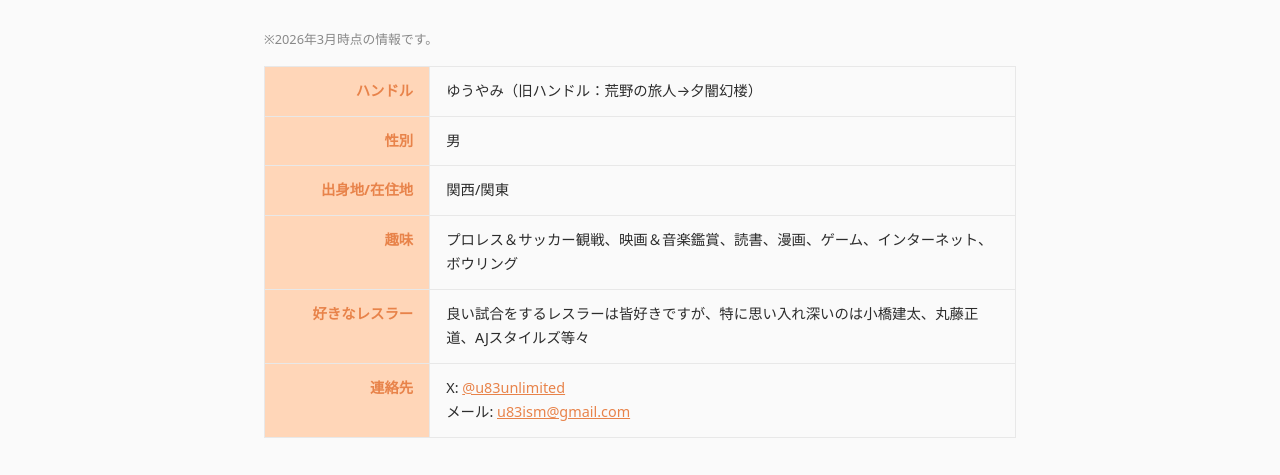
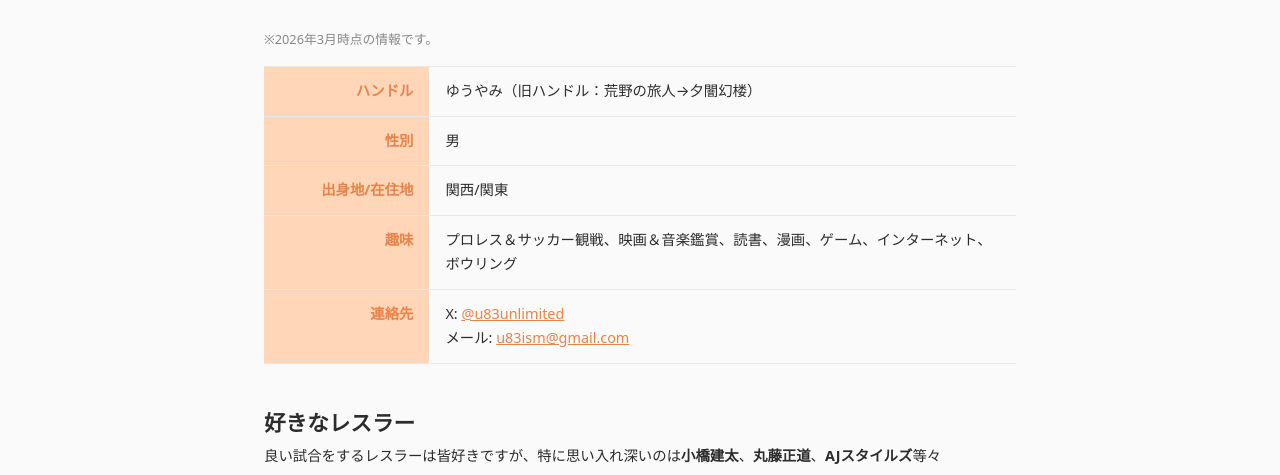
Before and after one commit to u83ism/DLB, an Astro site: page /DLB/profile in a window 1280 px wide. Shown: the part 228-703 px from the top of the page. Built offline with nearby package versions, Linux system fonts and the light colour scheme; Astro itself is replaced by a stand-in of ours.

Commit message:
💄 プロフィール画面のUIを調整

```diff
--- a/src/layouts/ProfileLayout.astro
+++ b/src/layouts/ProfileLayout.astro
@@ -16,7 +16,6 @@ interface ProfileFrontmatter {
   readonly gender: string;
   readonly location: string;
   readonly hobbies: string;
-  readonly favoriteWrestlers: string;
   readonly contact: Contact;
 }
 
@@ -34,41 +33,35 @@ const { frontmatter: fm } = Astro.props;
 
       {fm.note && <p class="note">※{fm.note}</p>}
 
-      <table class="profile-table">
-        <tbody>
-          <tr>
-            <th>ハンドル</th>
-            <td>{fm.handle}</td>
-          </tr>
-          <tr>
-            <th>性別</th>
-            <td>{fm.gender}</td>
-          </tr>
-          <tr>
-            <th>出身地/在住地</th>
-            <td>{fm.location}</td>
-          </tr>
-          <tr>
-            <th>趣味</th>
-            <td>{fm.hobbies}</td>
-          </tr>
-          <tr>
-            <th>好きなレスラー</th>
-            <td>{fm.favoriteWrestlers}</td>
-          </tr>
-          <tr>
-            <th>連絡先</th>
-            <td>
+      <dl class="profile-list">
+        <div class="profile-item">
+          <dt>ハンドル</dt>
+          <dd>{fm.handle}</dd>
+        </div>
+        <div class="profile-item">
+          <dt>性別</dt>
+          <dd>{fm.gender}</dd>
+        </div>
+        <div class="profile-item">
+          <dt>出身地/在住地</dt>
+          <dd>{fm.location}</dd>
+        </div>
+        <div class="profile-item">
+          <dt>趣味</dt>
+          <dd>{fm.hobbies}</dd>
+        </div>
+        <div class="profile-item">
+          <dt>連絡先</dt>
+          <dd>
             {fm.contact.x && (
               <span>X: <a href={fm.contact.x} target="_blank" rel="noopener noreferrer">@{fm.contact.x.split('/').at(-1)}</a><br /></span>
             )}
             {fm.contact.email && (
               <span>メール: <a href={`mailto:${fm.contact.email}`}>{fm.contact.email}</a></span>
             )}
-            </td>
-          </tr>
-        </tbody>
-      </table>
+          </dd>
+        </div>
+      </dl>
 
       <!-- Markdownの本文（好きなライター等の複雑なセクション）を描画する -->
       <div class="prose">
@@ -106,50 +99,50 @@ const { frontmatter: fm } = Astro.props;
     margin-bottom: 16px;
   }
 
-  /* プロフィールテーブル（データ用途のため<table>を維持） */
-  .profile-table {
-    width: 100%;
-    border-collapse: collapse;
+  /* プロフィールリスト（テーブル風グリッドレイアウト） */
+  .profile-list {
     font-size: 0.9rem;
-    margin-bottom: 40px;
+    margin: 0 0 40px;
   }
 
-  .profile-table th,
-  .profile-table td {
-    padding: 12px 16px;
-    border: 1px solid var(--border);
-    vertical-align: top;
+  .profile-item {
+    display: grid;
+    grid-template-columns: 22% 1fr;
+    border-bottom: 1px solid var(--border);
     line-height: 1.7;
   }
 
-  .profile-table th {
-    background: var(--peach);
-    color: var(--peach-deep);
-    font-weight: 700;
-    white-space: nowrap;
-    width: 22%;
-    text-align: right;
+  .profile-item:first-child {
+    border-top: 1px solid var(--border);
   }
 
-  .profile-table td a {
+  .profile-item dt {
+    padding: 12px 16px;
+    font-weight: 700;
+    color: var(--peach-deep);
+    background: var(--peach);
+    text-align: right;
+    display: block;
+  }
+
+  .profile-item dd {
+    padding: 12px 16px;
+    margin: 0;
+    color: var(--text);
+  }
+
+  .profile-item dd a {
     color: var(--peach-deep);
   }
 
   @media (max-width: 500px) {
-    .profile-table th {
-      width: auto;
-      text-align: left;
-      white-space: normal;
+    .profile-item {
+      grid-template-columns: 1fr;
     }
 
-    .profile-table th,
-    .profile-table td {
-      display: block;
-      width: 100%;
-    }
-
-    .profile-table tr + tr th {
-      border-top: 2px solid var(--border);
+    .profile-item dt {
+      text-align: left;
+      border-bottom: none;
     }
   }
 
--- a/src/pages/profile/index.md
+++ b/src/pages/profile/index.md
@@ -7,11 +7,14 @@ handle: ゆうやみ（旧ハンドル：荒野の旅人→夕闇幻楼）
 gender: 男
 location: 関西/関東
 hobbies: プロレス＆サッカー観戦、映画＆音楽鑑賞、読書、漫画、ゲーム、インターネット、ボウリング
-favoriteWrestlers: 良い試合をするレスラーは皆好きですが、特に思い入れ深いのは小橋建太、丸藤正道、AJスタイルズ等々
 contact:
   x: https://twitter.com/u83unlimited
   email: u83ism@gmail.com
 ---
+
+## 好きなレスラー
+
+良い試合をするレスラーは皆好きですが、特に思い入れ深いのは**小橋建太**、**丸藤正道**、**AJスタイルズ**等々
 
 ## 好きなライター
 
```
Lines whose indentation alone changed are shown as unchanged.
